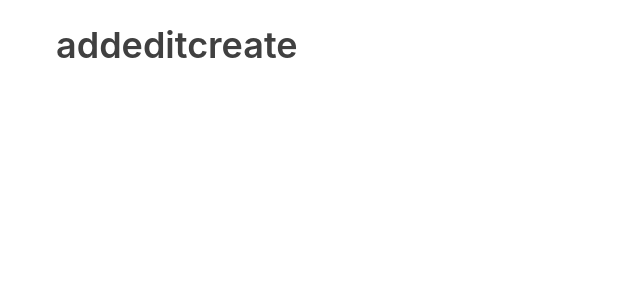
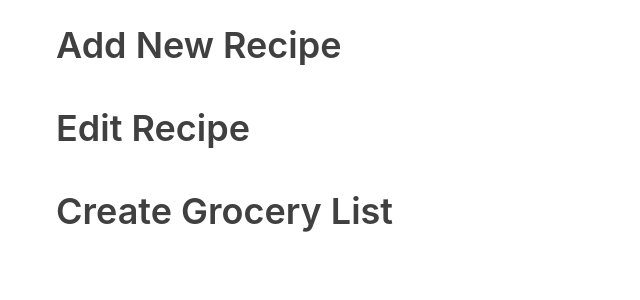
Before and after one commit to dmmanhardt/FoodListProgram, a React (Create React App) app in the folder food-prep-helper/: page / in a window 1280 px wide. Shown: the top 300 px of the page, without its empty margins (0-640 px from the left). Built offline with nearby package versions, Linux system fonts and the light colour scheme.

Commit message:
working on adding options

```diff
--- a/food-prep-helper/src/App.js
+++ b/food-prep-helper/src/App.js
@@ -1,20 +1,11 @@
 import React, { Component } from 'react';
+import Options from './Options';
 
 class App extends Component {
-    state = {
-        options: ['add', 'edit', 'create']
-    };
-
-    pickOption = index => {
-        const { options } = this.state;
-    };
-
     render() {
-        const { options } = this.state;
-
         return (
             <div className="container">
-                <h1>{ options }</h1>
+                <Options />
             </div>
         );
     }
--- /dev/null
+++ b/food-prep-helper/src/Options.js
@@ -0,0 +1,15 @@
+import React, { Component } from 'react';
+
+class Options extends Component {
+    render () {
+        return (
+            <div>
+                <h1>Add New Recipe</h1>
+                <h1>Edit Recipe</h1>
+                <h1>Create Grocery List</h1>
+            </div>
+        );
+    }
+}
+
+export default Options
```
Also changed, not shown: 1 other file (tests, documents, lock files or other folders).
